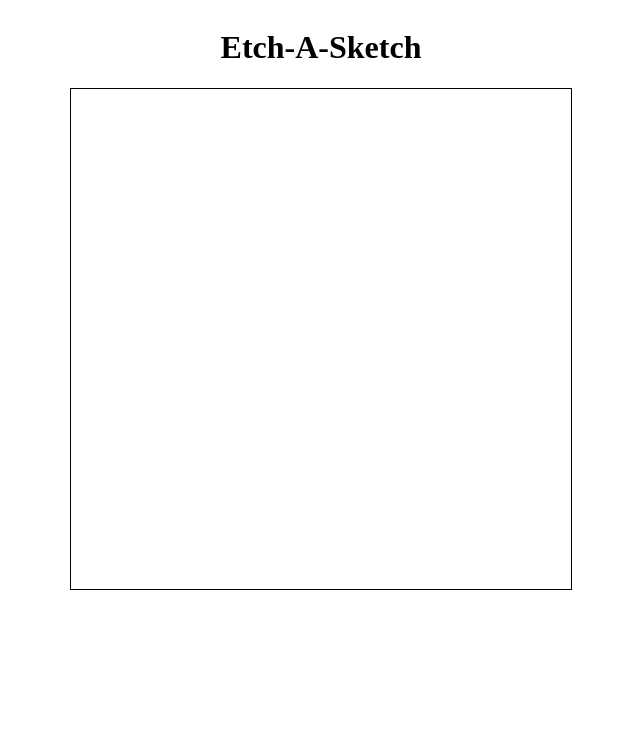
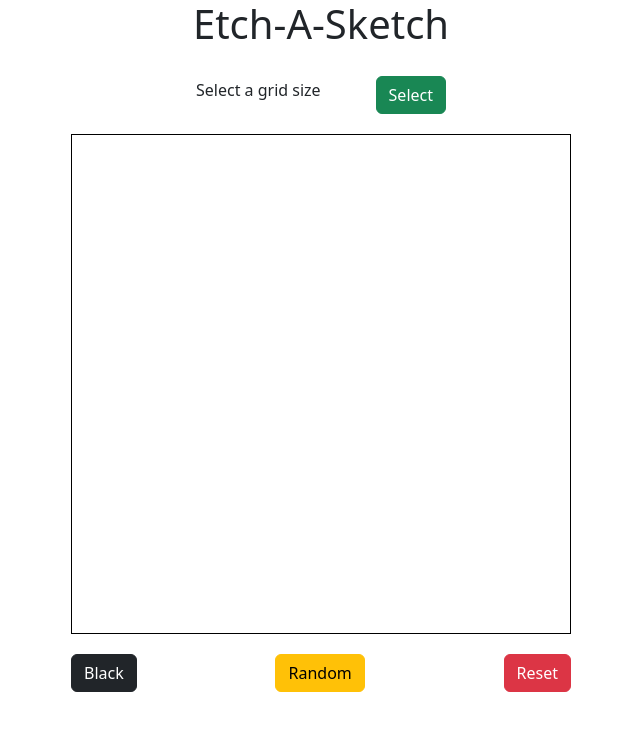
Before and after one commit to victorbadanau/etch-a-sketch, a plain HTML site: page index.html in a window 1280 px wide. Shown: the whole page, without its empty margins (319-959 px from the left). Drawn offline with nearby package versions, Linux system fonts and the light colour scheme.

Commit message:
add buttons for UI interactions

```diff
--- a/index.html
+++ b/index.html
@@ -6,11 +6,20 @@
     <meta name="viewport" content="width=device-width, initial-scale=1.0">
     <title>Etch a sketch</title>
     <link rel="stylesheet" type="text/css" href="style.css">
+    <link href="https://cdn.jsdelivr.net/npm/bootstrap@5.3.0-alpha3/dist/css/bootstrap.min.css" rel="stylesheet" integrity="sha384-KK94CHFLLe+nY2dmCWGMq91rCGa5gtU4mk92HdvYe+M/SXH301p5ILy+dN9+nJOZ" crossorigin="anonymous">
     <script src="main.js" defer></script>
 </head>
 <body>
     <h1>Etch-A-Sketch</h1>
-    <div class="container"></div>
-
+    <div class="header">
+        <h6>Select a grid size</h6>
+        <button id="popup" class="btn btn-success">Select</button>
+    </div>
+    <div class="board"></div>
+    <div class="footer">
+        <button class="btn btn-dark">Black</button>
+        <button class="btn btn-warning">Random</button>
+        <button class="btn btn-danger">Reset</button>
+    </div>
 </body>
 </html>
--- a/main.js
+++ b/main.js
@@ -2,7 +2,7 @@ let size = 16;
 let gridSize = size * size;
 
 function generateGrid() {
-    let container = document.querySelector(".container");
+    let container = document.querySelector(".board");
         containerWidth = container.clientWidth;
     for (let i = 0; i < gridSize; i++) {
         let squareDiv = document.createElement("div");
--- a/style.css
+++ b/style.css
@@ -5,7 +5,23 @@ body {
     align-items: center;
 }
 
-.container {
+.header {
+    display: flex;
+    flex-direction: row;
+    align-items: center;
+    width: 250px;
+    justify-content: space-between;
+    margin: 20px 0px 20px 0px;
+}
+
+.footer {
+    display: flex;
+    width: 500px;
+    justify-content: space-between;
+    margin-top: 20px;
+}
+
+.board {
     border: 1px solid black;
     width: 500px;
     height: 500px;
```
